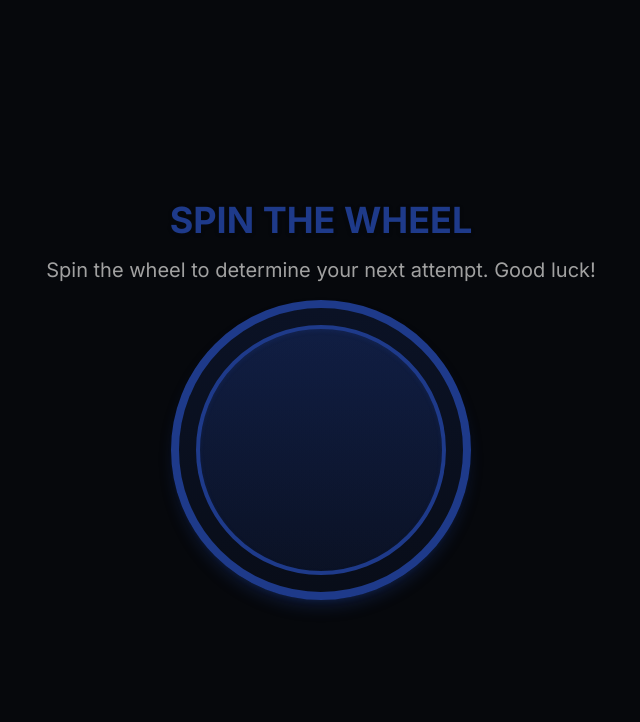
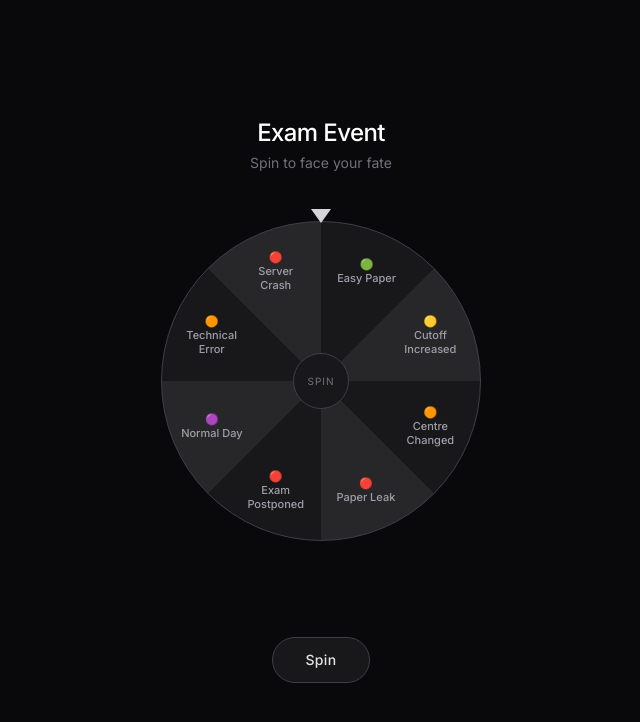
Before and after one commit to shaurya-shaw/final_attempt, a Next.js app: page /spin in a window 1280 px wide. Shown: the top 722 px of the page, without its empty margins (319-959 px from the left). Built offline with nearby package versions, Linux system fonts and the light colour scheme.

Commit message:
feat:wheel-Page and store update

```diff
--- /dev/null
+++ b/app/components/spin-wheel/EventWheel.tsx
@@ -0,0 +1,76 @@
+"use client";
+
+import { useState } from "react";
+import { EVENTS, SEGMENT_ANGLE, type ExamEvent } from "../../data/events";
+import ResultCard from "./ResultCard";
+import Wheel from "./Wheel";
+import { useSpinStore } from "@/lib/store";
+
+const SPIN_DURATION_MS = 4500;
+
+function normalizeAngle(angle: number) {
+  return ((angle % 360) + 360) % 360;
+}
+
+export default function EventWheel() {
+  const [spinning, setSpinning] = useState(false);
+  const [rotation, setRotation] = useState(0);
+  const [result, setResult] = useState<ExamEvent | null>(null);
+
+  const spin = () => {
+    if (spinning) return;
+
+    const index = Math.floor(Math.random() * EVENTS.length);
+    const event = EVENTS[index];
+    const segmentCenter = index * SEGMENT_ANGLE + SEGMENT_ANGLE / 2;
+    const targetAngle = normalizeAngle(360 - segmentCenter);
+    const currentAngle = normalizeAngle(rotation);
+    const extraSpins = 5 + Math.floor(Math.random() * 3);
+    const rotationToTarget = normalizeAngle(targetAngle - currentAngle);
+
+    // The target is calculated relative to the wheel's current position. This
+    // keeps the selected event directly beneath the fixed top pointer on every spin.
+    setRotation(rotation + extraSpins * 360 + rotationToTarget);
+    setResult(null);
+    setSpinning(true);
+
+    window.setTimeout(() => {
+      setResult(event);
+      setScore(event.effect || 0);
+      setSpinning(false);
+    }, SPIN_DURATION_MS);
+  };
+  const { setScore } = useSpinStore();
+
+  return (
+    <main className="flex min-h-screen flex-col items-center justify-center bg-zinc-950 p-6 text-white">
+      {result ? (
+        <ResultCard result={result} />
+      ) : (
+        <>
+          <div className="mb-12 text-center">
+            <h1 className="mb-1 text-2xl font-medium tracking-tight">
+              Exam Event
+            </h1>
+            <p className="text-sm text-zinc-500">Spin to face your fate</p>
+          </div>
+
+          <Wheel rotation={rotation} spinning={spinning} />
+
+          <button
+            type="button"
+            onClick={spin}
+            disabled={spinning}
+            className={`mt-12 rounded-full border px-8 py-3 text-sm font-medium tracking-wide transition-all duration-300 ${
+              spinning
+                ? "cursor-not-allowed border-zinc-800 bg-zinc-900 text-zinc-600"
+                : "border-zinc-700 bg-zinc-900 text-zinc-200 hover:border-zinc-500"
+            }`}
+          >
+            {spinning ? "Spinning..." : "Spin"}
+          </button>
+        </>
+      )}
+    </main>
+  );
+}
--- /dev/null
+++ b/app/components/spin-wheel/ResultCard.tsx
@@ -0,0 +1,58 @@
+import { useRouter } from "next/navigation";
+import { useSpinStore } from "@/lib/store";
+
+type ExamEvent = {
+  effect: number;
+  emoji: string;
+  label: string;
+};
+
+type ResultCardProps = {
+  result: ExamEvent;
+};
+
+export default function ResultCard({ result }: ResultCardProps) {
+  const effectColor =
+    result.effect > 0
+      ? "text-emerald-400"
+      : result.effect < 0
+        ? "text-rose-400"
+        : "text-zinc-300";
+
+  const router = useRouter();
+  const { score } = useSpinStore();
+  return (
+    <div className="w-full max-w-sm">
+      <div className="overflow-hidden rounded-2xl border border-zinc-800 bg-zinc-900/80">
+        <div className="h-px bg-gradient-to-r from-transparent via-zinc-600 to-transparent" />
+
+        <div className="px-8 py-10 text-center">
+          <p className="mb-6 text-xs tracking-[0.25em] text-zinc-500">
+            EVENT ACTIVATED
+          </p>
+          <div className="mb-2 text-3xl">{result.emoji}</div>
+          <h1 className="mb-8 text-2xl font-semibold tracking-tight">
+            {result.label.toUpperCase()}
+          </h1>
+
+          <div className="inline-block rounded-xl border border-zinc-800 bg-zinc-950 px-6 py-4">
+            <p className="mb-1 text-xs text-zinc-500">Survival Chance</p>
+            <p className={`text-3xl font-semibold tabular-nums ${effectColor}`}>
+              {result.effect > 0 ? "+" : ""}
+              {score}%
+            </p>
+          </div>
+        </div>
+
+        <div className="h-px bg-gradient-to-r from-transparent via-zinc-600 to-transparent" />
+      </div>
+
+      <button
+        onClick={() => router.push("/reality")}
+        className="mt-8 block w-full rounded-full border border-zinc-700 py-3 text-center text-sm font-medium text-zinc-300 transition-all hover:border-zinc-500 hover:text-white"
+      >
+        Continue
+      </button>
+    </div>
+  );
+}
--- /dev/null
+++ b/app/components/spin-wheel/Wheel.tsx
@@ -0,0 +1,68 @@
+import { EVENTS, SEGMENT_ANGLE } from "../../data/events";
+
+type WheelProps = {
+  rotation: number;
+  spinning: boolean;
+};
+
+export default function Wheel({ rotation, spinning }: WheelProps) {
+  return (
+    <div className="relative mb-12 size-72 sm:size-80">
+      <div
+        className="absolute -top-3 left-1/2 z-20 -translate-x-1/2"
+        aria-hidden="true"
+      >
+        <div className="size-0 border-x-[10px] border-x-transparent border-t-[14px] border-t-zinc-300" />
+      </div>
+
+      <div
+        className="relative size-full overflow-hidden rounded-full border border-zinc-700"
+        style={{
+          transform: `rotate(${rotation}deg)`,
+          transition: spinning
+            ? "transform 4.5s cubic-bezier(0.15, 0.85, 0.2, 1)"
+            : "none",
+          background: `conic-gradient(
+            #18181b 0deg 45deg,
+            #27272a 45deg 90deg,
+            #18181b 90deg 135deg,
+            #27272a 135deg 180deg,
+            #18181b 180deg 225deg,
+            #27272a 225deg 270deg,
+            #18181b 270deg 315deg,
+            #27272a 315deg 360deg
+          )`,
+        }}
+      >
+        {EVENTS.map((event, index) => {
+          const angle = index * SEGMENT_ANGLE + SEGMENT_ANGLE / 2;
+
+          return (
+            <div
+              key={event.label}
+              className="pointer-events-none absolute inset-0 flex items-center justify-center"
+              style={{ transform: `rotate(${angle}deg)` }}
+            >
+              <span
+                className="max-w-[68px] text-center text-[10px] leading-tight font-medium text-zinc-400 sm:text-[11px]"
+                style={{
+                  transform: `translateY(-118px) rotate(-${angle}deg)`,
+                }}
+              >
+                {event.emoji}
+                <br />
+                {event.label}
+              </span>
+            </div>
+          );
+        })}
+
+        <div className="absolute inset-0 z-10 m-auto flex size-14 items-center justify-center rounded-full border border-zinc-700 bg-zinc-900">
+          <span className="text-[10px] tracking-widest text-zinc-500">
+            SPIN
+          </span>
+        </div>
+      </div>
+    </div>
+  );
+}
--- /dev/null
+++ b/app/data/events.ts
@@ -0,0 +1,46 @@
+export const EVENTS = [
+  {
+    label: "Easy Paper",
+    emoji: "🟢",
+    effect: +8,
+  },
+  {
+    label: "Cutoff Increased",
+    emoji: "🟡",
+    effect: -15,
+  },
+  {
+    label: "Centre Changed",
+    emoji: "🟠",
+    effect: -5,
+  },
+  {
+    label: "Paper Leak",
+    emoji: "🔴",
+    effect: -25,
+  },
+  {
+    label: "Exam Postponed",
+    emoji: "🔴",
+    effect: -12,
+  },
+  {
+    label: "Normal Day",
+    emoji: "🟣",
+    effect: +5,
+  },
+  {
+    label: "Technical Error",
+    emoji: "🟠",
+    effect: -8,
+  },
+  {
+    label: "Server Crash",
+    emoji: "🔴",
+    effect: -18,
+  },
+] as const;
+
+export type ExamEvent = (typeof EVENTS)[number];
+
+export const SEGMENT_ANGLE = 360 / EVENTS.length;
--- /dev/null
+++ b/app/reality/page.tsx
@@ -0,0 +1,14 @@
+export default function realityPage() {
+  return (
+    <div className="min-h-screen bg-zinc-950 text-white p-6 md:p-12">
+      <div className="max-w-2xl mx-auto">
+        <h1 className="text-3xl md:text-4xl font-bold tracking-tight mb-2">
+          Reality
+        </h1>
+        <p className="text-zinc-400 mb-8">
+          The world is a harsh place, and you must make sacrifices to survive.
+        </p>
+      </div>
+    </div>
+  );
+}
--- a/app/spin/page.tsx
+++ b/app/spin/page.tsx
@@ -1,19 +1,5 @@
-export default function spinPage() {
-  return (
-    <div className="flex min-h-screen w-full items-center justify-center bg-[#06080c] p-6">
-      <div className="flex flex-col items-center justify-center gap-4">
-        <h1 className="text-3xl font-bold text-[#1e3a8a] drop-shadow-sm md:text-4xl">
-          SPIN THE WHEEL
-        </h1>
-        <p className="text-center text-lg text-neutral-400 md:text-xl dark:text-neutral-800">
-          Spin the wheel to determine your next attempt. Good luck!
-        </p>
-        <div className="relative flex h-[300px] w-[300px] items-center justify-center rounded-full border-8 border-[#1e3a8a] bg-gradient-to-b from-[#1e3a8a]/20 to-[#1e3a8a]/10 shadow-lg shadow-[#1e3a8a]/30">
-          <div className="absolute inset-0 flex items-center justify-center">
-            <div className="h-[250px] w-[250px] rounded-full border-4 border-[#1e3a8a] bg-gradient-to-b from-[#1e3a8a]/30 to-[#1e3a8a]/10 shadow-inner shadow-[#1e3a8a]/20" />
-          </div>
-        </div>
-      </div>
-    </div>
-  );
+import EventWheel from "../components/spin-wheel/EventWheel";
+
+export default function SpinPage() {
+  return <EventWheel />;
 }
--- a/lib/store.ts
+++ b/lib/store.ts
@@ -1,4 +1,4 @@
-import { create } from 'zustand';
+import { create } from "zustand";
 
 interface AttemptStore {
   selectedAttempt: string | null;
@@ -9,3 +9,13 @@ export const useAttemptStore = create<AttemptStore>((set) => ({
   selectedAttempt: null,
   setSelectedAttempt: (attempt) => set({ selectedAttempt: attempt }),
 }));
+
+interface spinStore {
+  score: number;
+  setScore: (score: number) => void;
+}
+
+export const useSpinStore = create<spinStore>((set) => ({
+  score: 0,
+  setScore: (score) => set({ score }),
+}));
```
